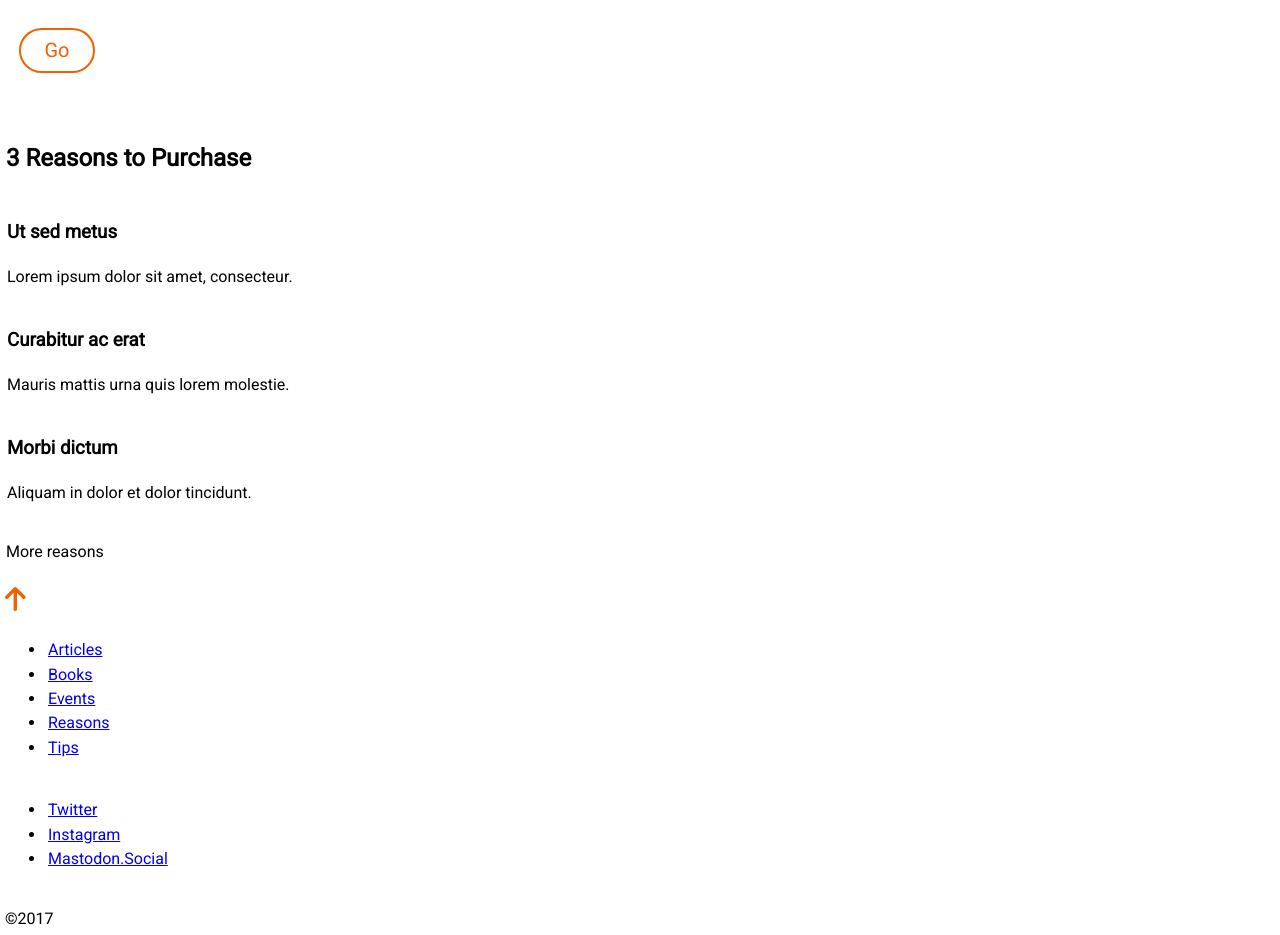
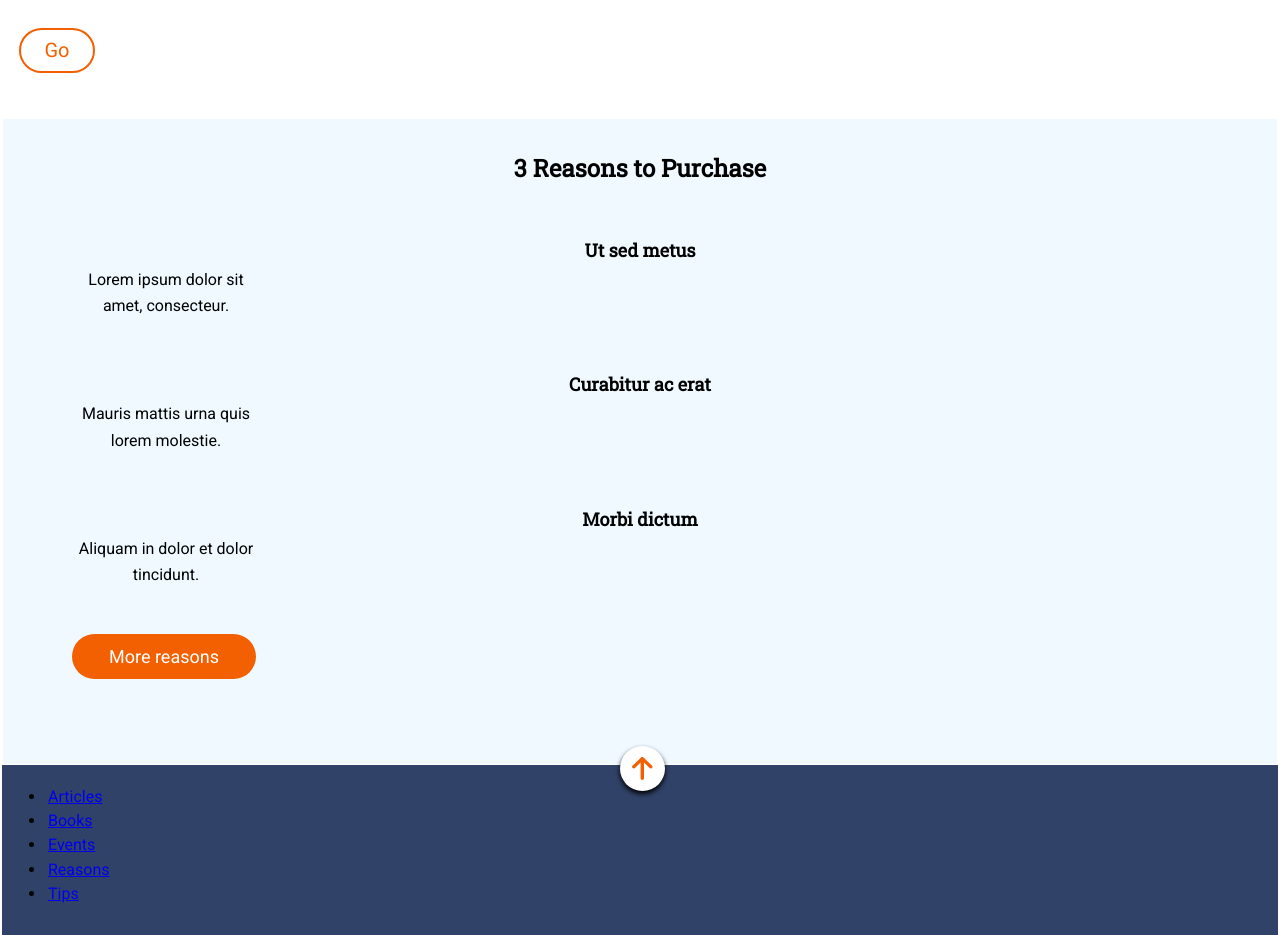
Before and after one commit to Adalab/f-m1-evaluacion-final-daniela932910, a website: page docs/index.html in a window 1280 px wide. Shown: the part 743-1678 px from the top of the page. Drawn offline with Linux system fonts and the light colour scheme; a web font is replaced by a local one.

Commit message:
update docs

```diff
--- a/docs/index.html
+++ b/docs/index.html
@@ -5,7 +5,7 @@
         <meta charset="UTF-8">
         <meta name="viewport" content="width=device-width, initial-scale=1.0">
         <title>Final Evaluation Module 1</title>
-        <link href="https://fonts.googleapis.com/css?family=Roboto|Roboto+Slab|Sans-serif|Serif|"
+        <link href="https://fonts.googleapis.com/css?family=Roboto|Roboto+Slab|Sans-serif|Serif:800|"
         rel="stylesheet">
         <link rel="stylesheet" href="assets/css/main.css">
     </head>
@@ -48,53 +48,64 @@
 
                 </div>
                 <div class="secondarySection-content">
+                    <div.secondarySection-content>
                         <div class="secondarySection-content_block1">
-                         <h3>
+                             <h3 class="content-subtitle">
                     Ut sed metus
                 </h3>
 
-                        <p>Lorem ipsum dolor sit amet, consecteur.</p>
+                            <p class="content-text">Lorem ipsum dolor sit amet, consecteur.</p>
                         </div>
                         <div class="secondarySection-content_block2">
-                         <h3>
+                             <h3 class="content-subtitle">
                     Curabitur ac erat
                 </h3>
 
-                        <p>Mauris mattis urna quis lorem molestie.</p>
+                            <p class="content-text">Mauris mattis urna quis lorem molestie.</p>
                         </div>
                         <div class="secondarySection-content_block3">
-                         <h3>
+                             <h3 class="content-subtitle" content-ssubtitle>
                     Morbi dictum
                 </h3>
 
-                        <p>Aliquam in dolor et dolor tincidunt.</p>
+                            <p class="content-text">Aliquam in dolor et dolor tincidunt.</p>
                         </div>
                 </div>
-                <div class="secondarySection-button">
-                    <p>More reasons</p>
+                <button class="secondarySection-button">
+                    <p class="secondarySection-button_text">More reasons</p>
+                </button>
                 </div>
             </section>
         </main>
         <footer class="main-footer">
-            <div class="main-footer_buttonUp">
+            <button class="main-footer_arrow">
                 <img src="assets/images/ico-arrow.svg">
-            </div>
+            </button>
             <div class="main-footer_div1">
                 <nav>
                     <ul>
-                        <li><a href="#">Articles</a>
+                        <li> <a href="#">
+                        Articles
+                    </a>
 
                         </li>
-                        <li><a href="#">Books</a>
+                        <li> <a href="#">
+                        Books
+                    </a>
 
                         </li>
-                        <li><a href="#">Events</a>
+                        <li> <a href="#">
+                        Events
+                    </a>
 
                         </li>
-                        <li><a href="#">Reasons</a>
+                        <li> <a href="#">
+                        Reasons
+                    </a>
 
                         </li>
-                        <li><a href="#">Tips</a>
+                        <li> <a href="#">
+                        Tips</a>
 
                         </li>
                     </ul>
```
Also changed, not shown: docs/assets/css/main.css (+1 -1 lines). Lines whose indentation alone changed are shown as unchanged.
